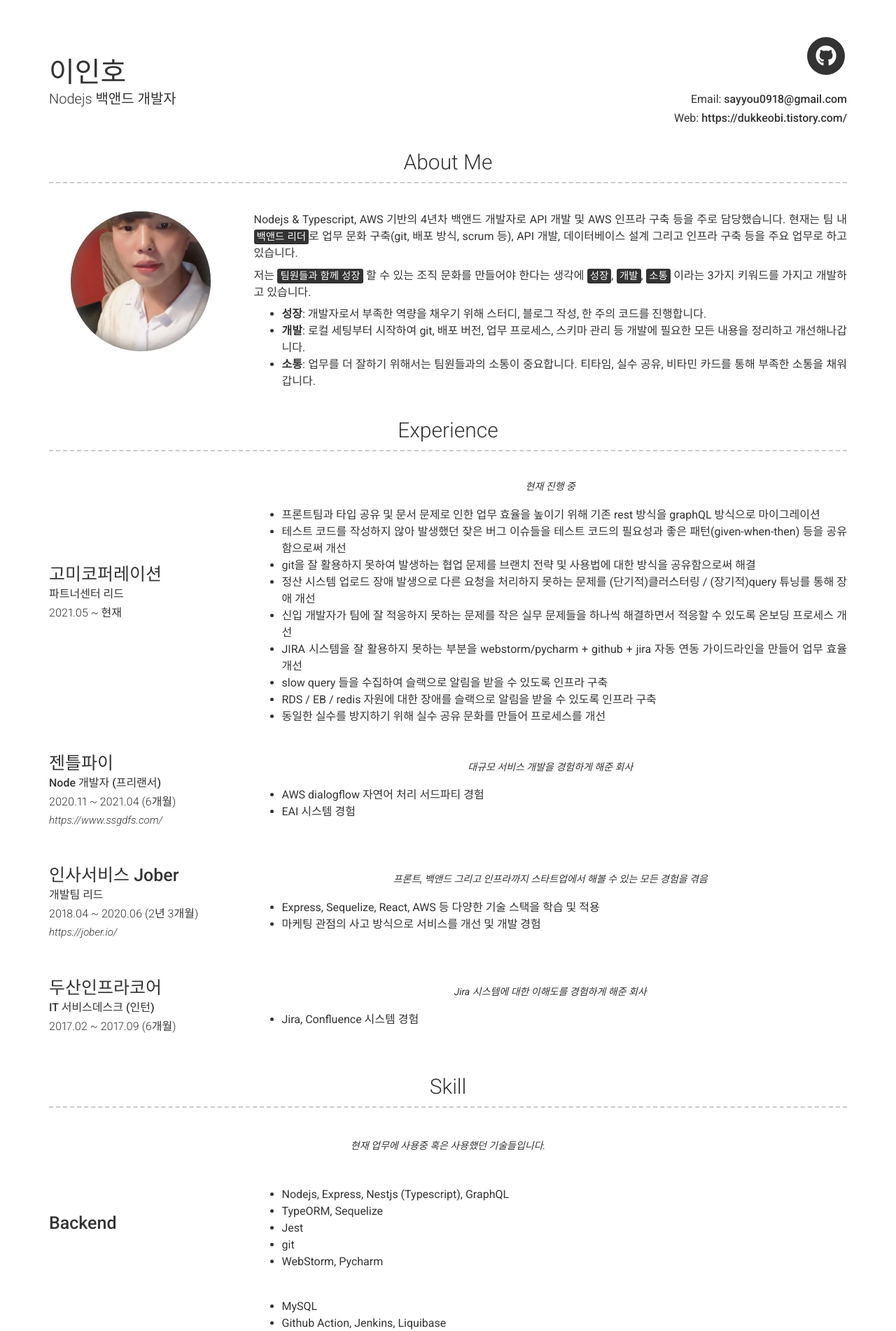
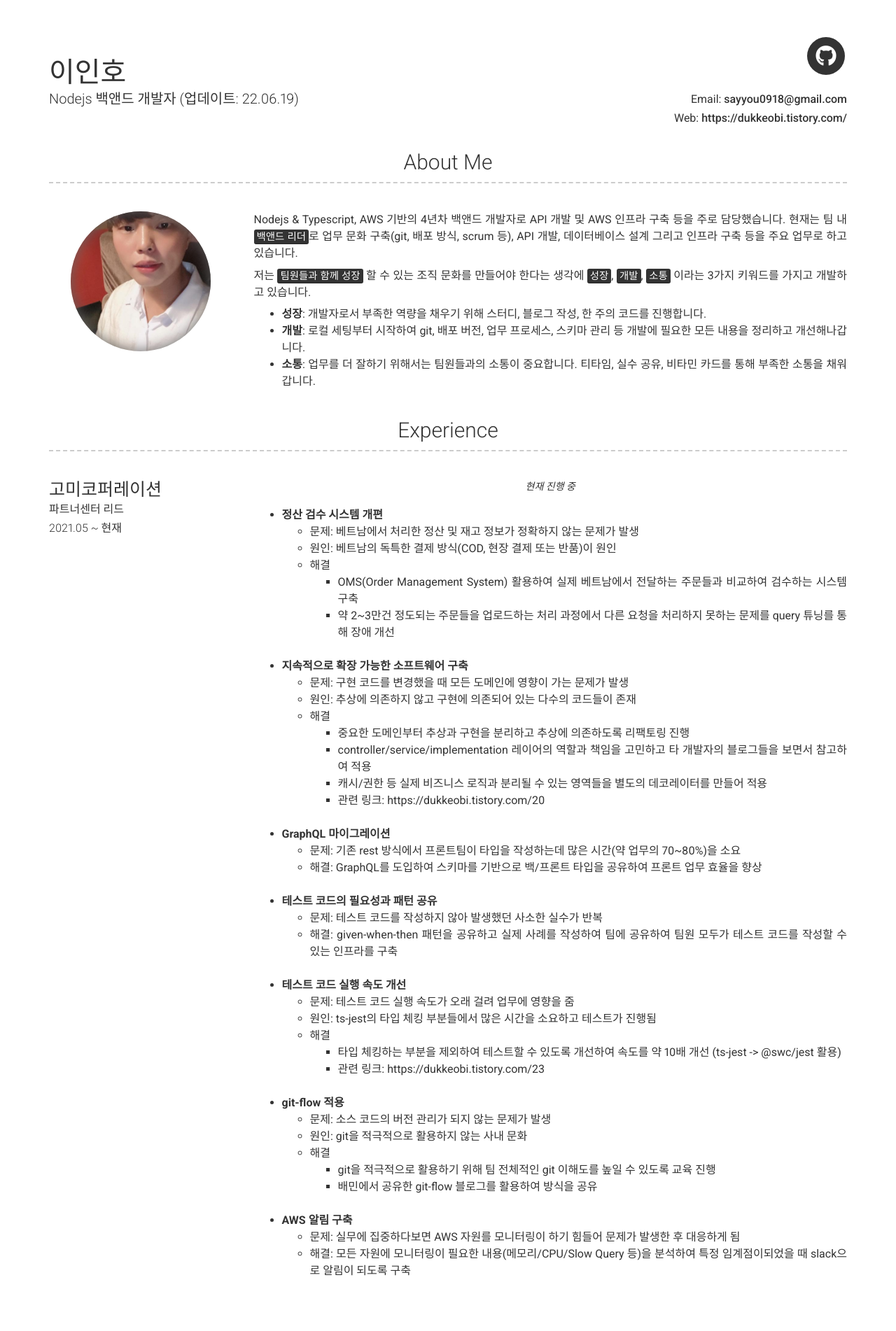
Before and after one commit to mystyle2006/mystyle2006.github.io, a Jekyll site: the page built from index.md, in a window 1280 px wide. Shown: the top 1902 px of the page at 70% size. Built offline with Jekyll 4.4.1, drawn with Linux system fonts in a browser that asks for light colours; nearby versions of some CDN libraries; some of the changed text lies outside the part shown.

Commit message:
6.22 이력서 수정 (#1)

```diff
--- a/_config.yml
+++ b/_config.yml
@@ -7,7 +7,8 @@ version: 2
 
 # Personal info
 name: 이인호
-title: Nodejs 백앤드 개발자
+title: >
+  Nodejs 백앤드 개발자 (업데이트: 22.06.19)
 email: sayyou0918@gmail.com
 website: https://dukkeobi.tistory.com/
 
@@ -54,15 +55,47 @@ content:
         quote: >
           현재 진행 중
         description: | # this will include new lines to allow paragraphs
-          - 프론트팀과 타입 공유 및 문서 문제로 인한 업무 효율을 높이기 위해 기존 rest 방식을 graphQL 방식으로 마이그레이션
-          - 테스트 코드를 작성하지 않아 발생했던 잦은 버그 이슈들을 테스트 코드의 필요성과 좋은 패턴(given-when-then) 등을 공유함으로써 개선
-          - git을 잘 활용하지 못하여 발생하는 협업 문제를 브랜치 전략 및 사용법에 대한 방식을 공유함으로써 해결
-          - 정산 시스템 업로드 장애 발생으로 다른 요청을 처리하지 못하는 문제를 (단기적)클러스터링 / (장기적)query 튜닝를 통해 장애 개선
-          - 신입 개발자가 팀에 잘 적응하지 못하는 문제를 작은 실무 문제들을 하나씩 해결하면서 적응할 수 있도록 온보딩 프로세스 개선
-          - JIRA 시스템을 잘 활용하지 못하는 부분을 webstorm/pycharm + github + jira 자동 연동 가이드라인을 만들어 업무 효율 개선
-          - slow query 들을 수집하여 슬랙으로 알림을 받을 수 있도록 인프라 구축
-          - RDS / EB / redis 자원에 대한 장애를 슬랙으로 알림을 받을 수 있도록 인프라 구축
-          - 동일한 실수를 방지하기 위해 실수 공유 문화를 만들어 프로세스를 개선
+          - **정산 검수 시스템 개편**
+            - 문제: 베트남에서 처리한 정산 및 재고 정보가 정확하지 않는 문제가 발생
+            - 원인: 베트남의 독특한 결제 방식(COD, 현장 결제 또는 반품)이 원인
+            - 해결
+              - OMS(Order Management System) 활용하여 실제 베트남에서 전달하는 주문들과 비교하여 검수하는 시스템 구축
+              - 약 2~3만건 정도되는 주문들을 업로드하는 처리 과정에서 다른 요청을 처리하지 못하는 문제를 query 튜닝를 통해 장애 개선 <br><br>
+
+          - **지속적으로 확장 가능한 소프트웨어 구축**
+            - 문제: 구현 코드를 변경했을 때 모든 도메인에 영향이 가는 문제가 발생
+            - 원인: 추상에 의존하지 않고 구현에 의존되어 있는 다수의 코드들이 존재
+            - 해결
+              - 중요한 도메인부터 추상과 구현을 분리하고 추상에 의존하도록 리팩토링 진행
+              - controller/service/implementation 레이어의 역할과 책임을 고민하고 타 개발자의 블로그들을 보면서 참고하여 적용
+              - 캐시/권한 등 실제 비즈니스 로직과 분리될 수 있는 영역들을 별도의 데코레이터를 만들어 적용
+              - 관련 링크: https://dukkeobi.tistory.com/20 <br><br>
+
+          - **GraphQL 마이그레이션**
+            - 문제: 기존 rest 방식에서 프론트팀이 타입을 작성하는데 많은 시간(약 업무의 70~80%)을 소요
+            - 해결: GraphQL를 도입하여 스키마를 기반으로 백/프론트 타입을 공유하여 프론트 업무 효율을 향상 <br><br>
+
+          - **테스트 코드의 필요성과 패턴 공유**
+            - 문제: 테스트 코드를 작성하지 않아 발생했던 사소한 실수가 반복
+            - 해결: given-when-then 패턴을 공유하고 실제 사례를 작성하여 팀에 공유하여 팀원 모두가 테스트 코드를 작성할 수 있는 인프라를 구축 <br><br>
+
+          - **테스트 코드 실행 속도 개선**
+            - 문제: 테스트 코드 실행 속도가 오래 걸려 업무에 영향을 줌
+            - 원인: ts-jest의 타입 체킹 부분들에서 많은 시간을 소요하고 테스트가 진행됨
+            - 해결
+              - 타입 체킹하는 부분을 제외하여 테스트할 수 있도록 개선하여 속도를 약 10배 개선 (ts-jest -> @swc/jest 활용)
+              - 관련 링크: https://dukkeobi.tistory.com/23 <br><br>
+
+          - **git-flow 적용**
+            - 문제: 소스 코드의 버전 관리가 되지 않는 문제가 발생
+            - 원인: git을 적극적으로 활용하지 않는 사내 문화
+            - 해결
+              - git을 적극적으로 활용하기 위해 팀 전체적인 git 이해도를 높일 수 있도록 교육 진행
+              - 배민에서 공유한 git-flow 블로그를 활용하여 방식을 공유 <br><br>
+
+          - **AWS 알림 구축**
+            - 문제: 실무에 집중하다보면 AWS 자원를 모니터링이 하기 힘들어 문제가 발생한 후 대응하게 됨
+            - 해결: 모든 자원에 모니터링이 필요한 내용(메모리/CPU/Slow Query 등)을 분석하여 특정 임계점이되었을 때 slack으로 알림이 되도록 구축 <br><br>
 
       - layout: left
         title: 젠틀파이
@@ -70,10 +103,13 @@ content:
         caption: 2020.11 ~ 2021.04 (6개월)
         link: https://www.ssgdfs.com/
         quote: >
-          대규모 서비스 개발을 경험하게 해준 회사
+          요구사항을 모두 충족시켜 프로젝트를 성공적으로 완료
         description: | # this will include new lines to allow paragraphs
-          - AWS dialogflow 자연어 처리 서드파티 경험
-          - EAI 시스템 경험
+          - **챗봇 서비스 백앤드 구축**
+            - 문제: 신세계의 면세점을 활용하는 많은 고객들의 공통적인 Q&A를 해결할 수 있는 챗봇 서비스 구축
+            - 해결
+              - 자연어 처리를 위해 AWS Dialogflow 공식 문서를 참고하여 해결
+              - 자주 반복되는 질문들이 많은 서비스였기 때문에 캐싱을 적극적으로 활용할 수 있도록 기존 요구사항에 없던 부분에 의견을 내어 Redis를 통해 성능을 개선 <br><br>
 
       - layout: left
         title: 인사서비스 Jober
@@ -81,10 +117,44 @@ content:
         caption: 2018.04 ~ 2020.06 (2년 3개월)
         link: https://jober.io/
         quote: >
-          프론트, 백앤드 그리고 인프라까지 스타트업에서 해볼 수 있는 모든 경험을 겪음
+          pre-A 시리즈 투자를 받기까지 비즈니스 모델을 찾기 위한 다양한 MVP 구축 및 운영
         description: | # this will include new lines to allow paragraphs
-          - Express, Sequelize, React, AWS 등 다양한 기술 스택을 학습 및 적용
-          - 마케팅 관점의 사고 방식으로 서비스를 개선 및 개발 경험
+          - **주니어로 구성된 사내 개발팀의 기술 부채**
+            - 문제: 1년차로 구성된 3명의 개발자로 기술 부채가 많이 쌓이기 시작
+            - 해결:
+              - 현실적으로 1년차 3명이 해결하기에 어려운 문제라고 판단되어 대표님에게 문의 후 다양한 기술 자문을 실시
+                - HB 스미스 CTO, 윤제상님 -> CI/CD를 효율적으로 관리하기 위해 관리형 자원을 함께 도입 ex) EB
+                - 레몬클라우드 CTO, 스티브님 -> 상황마다 필요한 기술 자문을 진행하고 레몬 클라우드의 일부 서비스를 사용
+                  - 링크: https://github.com/lemoncloud-io/lemon-core <br><br>
+
+          - ****
+            - 문제: 여러 파일들을 동시에 업로드하는 기능
+            - 해결:
+              - SQS + SES + Lamda를 구축하여 이메일 시스템을 구축
+              - 저장소(어떤 저장소를 활용했는지 기억이 나지 않음)를 활용하여 이메일 전송 상태를 관리 <br><br>
+
+          - **대량 이메일 전송 시스템 구축**
+            - 문제: 최대 2~3만 유저에게 동시에 이메일을 전송하는 시스템 구축이 필요
+            - 해결:
+              - SQS + SES + Lamda를 구축하여 이메일 시스템을 구축
+              - 저장소(어떤 저장소를 활용했는지 기억이 나지 않음)를 활용하여 이메일 전송 상태를 관리 <br><br>
+
+          - **간편급여이체 with 하나은행**
+            - 문제: 하나은행의 정책으로 인한 암호화 스펙을 공유 불가로 jar 파일을 공유하여 node 기반으로 작성된 서버에서 구동이 되지 않는 문제
+            - 해결:
+              - AWS Lambda를 활용하여 jar 파일을 실행할 수 있는 서버를 구축하여 node 서버에서 http 통신을 통해 해결 <br><br>
+
+          - **https SSL 인증 만료 이슈**
+            - 문제: 수동으로 관리되는 SSL 인증 만료로 인한 서비스 중단 이슈가 발생
+            - 해결:
+              - 단기적 방향: SSL 인증서를 재발급 받아 재발급 받은 내용으로 재설정 후 해결
+              - 장기적 방향: 도메인을 AWS Route53로 이전 후 SSL을 ACM으로 관리하도록 변경 <br><br>
+
+          - **동적 Open Graph 구축 (feat. SCR)**
+            - 문제: 급여관리, 고용지원금, 채용 등 SPA로 구성된 각 랜딩페이지의 Open Graph를 별도로 구성이 필요
+            - 원인: SCR + CloudFront + S3로 구성되어 동적으로 Open Graph 삽입이 불가능
+            - 해결:
+              - CloudFront의 lambda 트리거를 활용하여 사용자가 해당 html을 받기 전에 html 내용을 파싱하여 각 페이지에 맞게 Open Graph를 적용 <br><br>
 
       - layout: left
         title: 두산인프라코어
@@ -136,46 +206,48 @@ content:
           - jira, confluence, notion, monday.com, github
           - slack
 
-  - title: 역량
+  - title: 기타 역량
     layout: list
     content:
       - layout: top-middle
-        title: AWS 자원 운영 관리
-        sub_title:
+        title:
+        sub_title: 온보딩 프로세스 개선
         caption:
         quote: >
-          기본적인 모놀리틱 아키텍처를 구축 및 관리 경험
+          - 신입 개발자가 팀에 잘 적응하지 못하는 문제를 작은 실무 문제들을 하나씩 해결하면서 적응할 수 있도록 개선
         description: | # this will include new lines to allow paragraphs
-          - Elastic Beansatlk 운영 경험
-          - VPC 세팅
-          - 기타 AWS 자원 활용
 
       - layout: top-middle
-        title: 효율적인 API 개발 및 리팩토링
-        sub_title:
+        title:
+        sub_title: 팀원들과 목표에 집중하여 동반 성장할 수 있는 팀 빌딩 능력
         caption:
         quote: >
-          필요에 따른 성능 체크 및 성능 향상 리팩토링
-        description: | # this will include new lines to allow paragraphs
-          - slow query 를 수집할 수 있는 시스템 구축
-          - API에 따른 캐싱 및 성능 개선
-          - 큐를 활용한 비동기 처리
-          - 확장 가능한 소프트웨어 설계
+          - 업무 프로세스를 구축하여 목표에 집중할 수 있도록 운영 및 관리<br>
+          - 팀원들과 함께 성장할 수 있는 스타디 문화 운영 및 관리<br>
+          - 팀원들과 부족한 소통을 위한 문화 운영 및 관리<br>
+          - 팀원의 장점을 찾아주어 장점이 극대화되도록 지원
 
       - layout: top-middle
-        title: 팀원들과 동반성장할 수 있는 팀 능력
-        sub_title:
+        title:
+        sub_title: 팀의 효율을 올리기 위한 고민과 노력
         caption:
-        quote:
-        description: | # this will include new lines to allow paragraphs
-          - 효율적인 코드리뷰 문화 운영 및 관리
-          - 팀원들과 함께 성장할 수 있는 스타디 문화 운영 및 관리
-          - 팀원들과 부족한 소통을 위한 문화 운영 및 관리
-          - 팀원들에게 좋은 에너지를 줄 수 있는 문화에 관심이 많음
+        quote: >
+          - webstorm/pycharm + github + jira 자동 연동 가이드라인을 만들어 업무 효율 개선 <br>
+          - JIRA 시스템을 잘 활용하지 못하는 부분을 전사적으로 발표하여 팀에 기여 <br>
+          - 동일한 실수를 방지하기 위해 실수 공유 문화를 만들어 프로세스를 개선
 
   - title: Education
     layout: list
     content:
+      - layout: left
+        title: 인프런
+        sub_title: 우아한형제들 최연소 기술이사 김영한의 스프링 완전 정복
+        caption: 2022.06
+        quote: >
+          공부 중
+        description: | # this will include new lines to allow paragraphs
+          - OOP가 잘 녹아있는 프레임워크를 공부하여 나의 코드의 질을 한 층 더 올리기 위한 강의
+
       - layout: left
         title: 인프런
         sub_title: 얄코의 반응형 프로그래밍 - 자바스크립트로 쉽게 배우는 ReactiveX
@@ -215,6 +287,8 @@ content:
     content: | # this will include new lines to allow paragraphs
       - 리팩토링 2판
       - 클린코드
+      - 클린 아키텍처 (읽고 있는 중)
+      - 오라클 SQL 튜닝 (쿼리의 본질과 성능 튜닝에 대한 37가지 이슈) (읽고 있는 중)
 
 # Footer
 footer_show_references: true
--- a/_sass/modern-resume-theme.scss
+++ b/_sass/modern-resume-theme.scss
@@ -62,8 +62,9 @@
     display: flex;
     flex-direction: column;
     text-align: left;
-    justify-content: center;
+    justify-content: start;
     vertical-align: middle;
+    margin-top: 1rem;
 
     p {
       margin-bottom: 3px;
```
Also changed, not shown: 1 other file.
